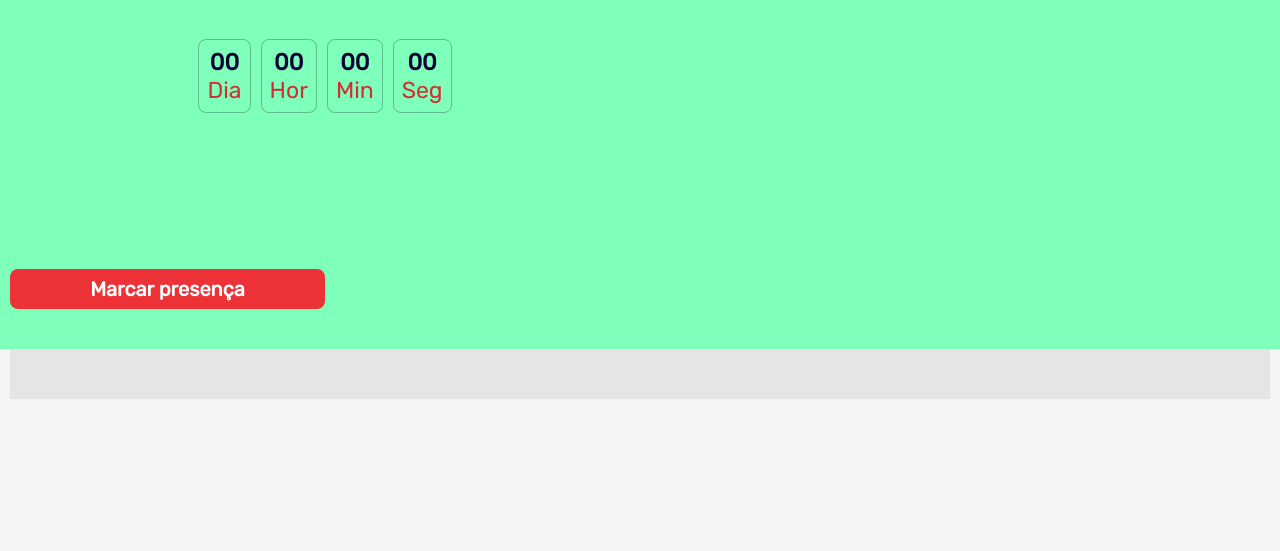
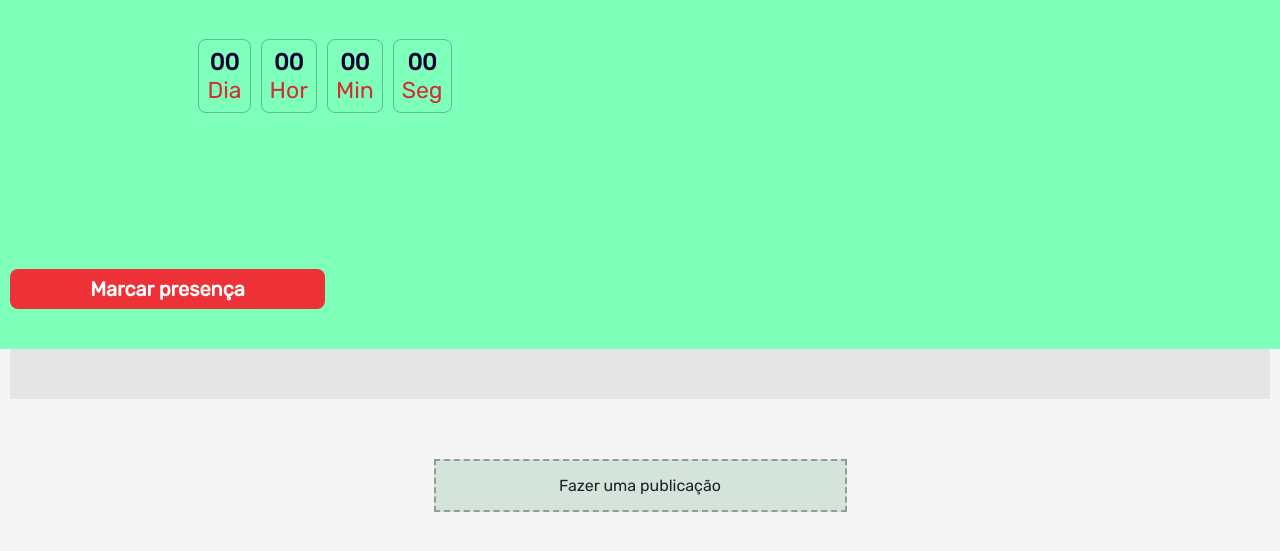
Before and after one commit to marcelo-py/CampusBroadcast, a Django app: page /accounts/ in a window 1280 px wide. Shown: the part 137-688 px from the top of the page. Run offline with Django 4.2, Linux system fonts and the light colour scheme.

Commit message:
inicio do modal do post das atividades

```diff
--- a/accounts/templates/navigation/index.html
+++ b/accounts/templates/navigation/index.html
@@ -96,6 +96,35 @@
 
     <section class="sectionPostagens">
         <div class="postagens-area">
+            <div role="button" id="buttonPub">
+                <span>Fazer uma publicação</span>
+            </div>
+
+            <div class="post-modal" hidden>
+                <h2>Faça uma postagem</h2>
+                <form action="" method="POST">
+                    <div class="type_publication">
+                        <h3>Tipo de postagem</h3>
+                        <div class="fields-type_publication">
+                            <div>
+                                <label for="search">Pesquisa</label>
+                                <input type="radio" name="type_publication" id="search" value="search">
+                            </div>
+
+                            <div>
+                                <label for="presentation">Apresentação</label>
+                                <input type="radio" name="type_publication" id="presentation" value="presentation">
+                            </div>
+
+                            <div>
+                                <label for="project">Projeto</label>
+                                <input type="radio" name="type_publication" id="project" value="project">
+                            </div>
+                        </div>
+                    </div>
+                    <button type="submit">Enviar</button>
+                </form>
+            </div>
             <div class="postagens-container">
                 {%for atividade in atividades_alunos%}
                     {%if atividade.type_publication == "search"%}
@@ -447,12 +476,15 @@
                     botao.classList.toggle('curtiu');
 
                     var svg = botao.querySelector('svg');
+                    let quantLikes = botao.querySelector('span');
 
                     // Verifica se o botão tem a classe 'curtiu' e ajusta o preenchimento do SVG
                     if (botao.classList.contains('curtiu')) {
                         svg.setAttribute('fill', '#414141');
+                        quantLikes.innerText = parseInt(quantLikes.innerText) + 1
                     } else {
                         svg.setAttribute('fill', 'none');
+                        quantLikes.innerText = parseInt(quantLikes.innerText) - 1
                     }
 
                     const objectId = botao.dataset.id
@@ -509,12 +541,15 @@
                         console.error('Erro:', error);
                     });
 
+                    let quantInterests = botao.querySelector('span');
                     var svg = botao.querySelector('svg');
                     // Verifica se o botão tem a classe 'curtiu' e ajusta o preenchimento do SVG
                     if (botao.classList.contains('interessado')) {
                         svg.setAttribute('fill', '#414141');
+                        quantInterests.innerText = parseInt(quantInterests.innerText) + 1
                     } else {
                         svg.setAttribute('fill', 'none');
+                        quantInterests.innerText = parseInt(quantInterests.innerText) - 1
                     }
                 });
             });
--- a/static/feed/styles.css
+++ b/static/feed/styles.css
@@ -188,7 +188,6 @@
 
 
 /*POSTAGENS / DIVULGAÇÃO*/
-
 .sectionPostagens {
     margin: 60px 0;
 }
@@ -197,6 +196,40 @@
     width: 1280px;
     max-width: 100%;
     margin: 0 auto;
+}
+
+#buttonPub{
+    padding: 15px 25px;
+    background-color: #d4e4db;
+    width: 413px;
+    max-width: 100%;
+    text-align: center;
+    border: 2px dashed rgba(0, 0, 0, 0.308);
+    margin: 0  auto 20px auto;
+    cursor: pointer;
+}
+
+#buttonPub span{
+    color: #1e222b;
+}
+
+/*MODAL DE POST*/
+.post-modal{
+    background-color: rgb(255, 255, 255);
+    position: fixed;
+    top: 50%;
+    left: 50%;
+    transform: translate(-50%, -50%);
+    padding: 34px;
+    z-index: 1001;
+}
+.post-modal form{
+    display: flex;
+    flex-direction: column;
+    gap: 8px;
+}
+.post-modal .type_publication .fields-type_publication{
+    display: flex;
 }
 
 .postagens-area .postagens-container {
@@ -295,7 +328,8 @@
 }
 
 .postagem-item .widgets-actions button span {
-    color: #343B49;
+    color: #525b70;
+    min-width: 15px;
 }
 
 
```
